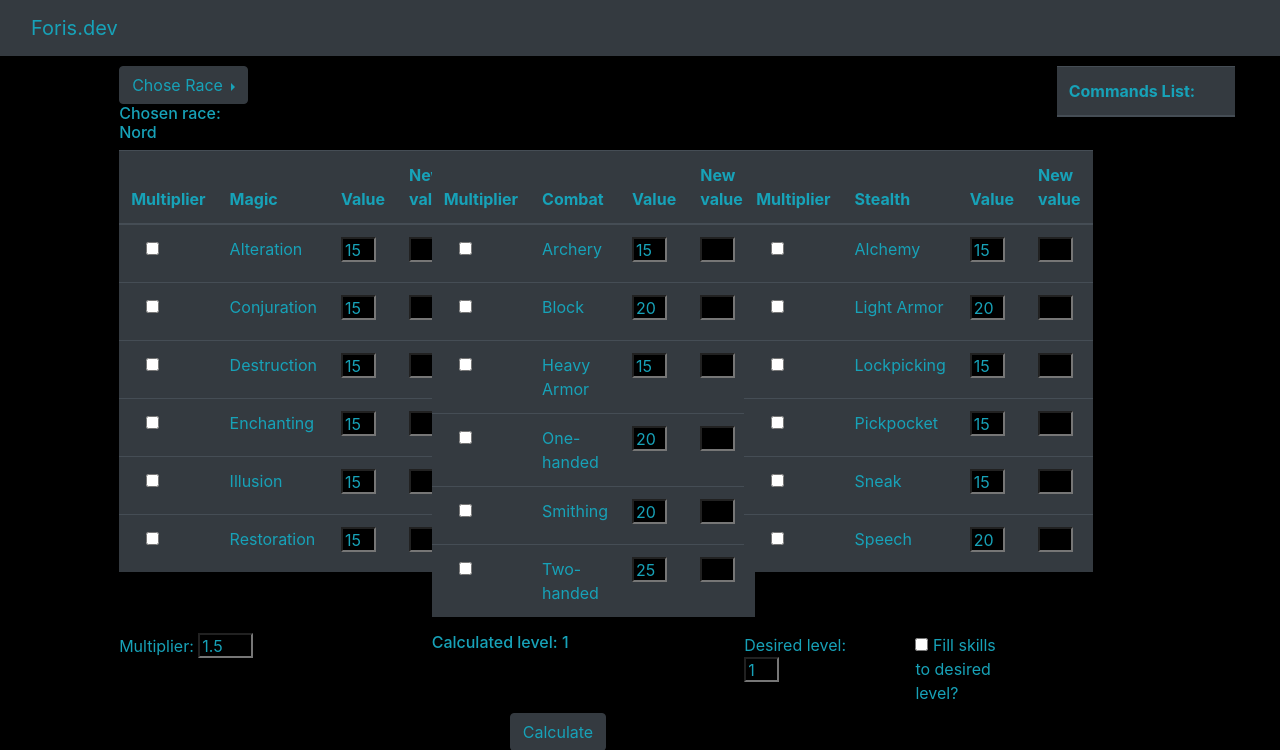
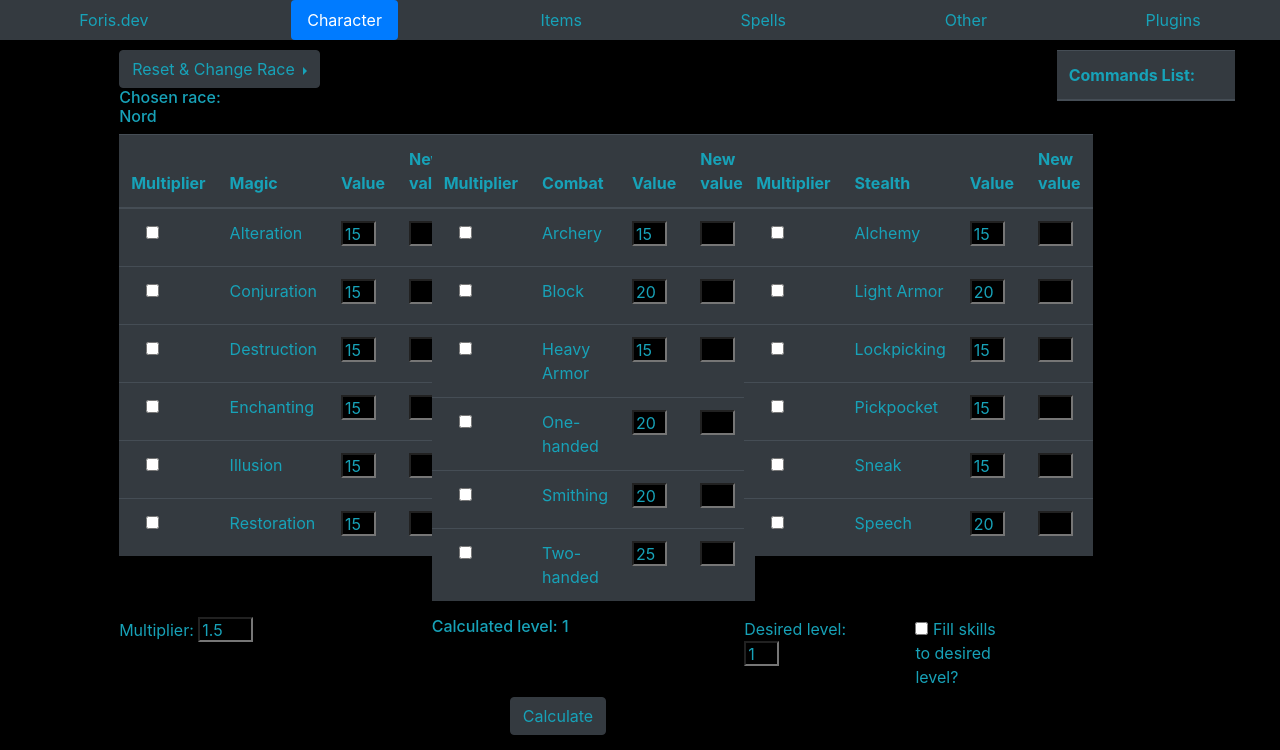
Before and after one commit to ForisTale/foris_dev, a Django app: page /the_elder_commands/ in a window 1280 px wide. Shown: the top 750 px of the page. Run offline with Django 3.2, Linux system fonts and the light colour scheme; data comes from the database, SQL or seed files in the repository; lists and menus that the app fills with data are empty; parts of the project's set-up code (start-up, migrations or seed data) failed here and were passed over; some libraries are stand-ins or nearby versions.

Commit message:
add new categories for tec and functional tests

```diff
--- a/the_elder_commands/inventory.py
+++ b/the_elder_commands/inventory.py
@@ -9,6 +9,7 @@ def template_variables(request):
             ["Khajiit", "khajiit_race"], ["Nord", "nord_race"],
             ["Ork", "ork_race"], ["Redguard", "redguard_race"],
         ],
+        "categories": ["character", "items", "spells", "other", "plugins"],
     }
 
 
--- a/the_elder_commands/templates/the_elder_commands/base.html
+++ b/the_elder_commands/templates/the_elder_commands/base.html
@@ -1,3 +1,5 @@
+{% load static %}
+{% load tec_extras %}
 <!DOCTYPE html>
 <html lang="en">
 <head>
@@ -6,14 +8,27 @@
     <link href="https://stackpath.bootstrapcdn.com/bootstrap/4.3.1/css/bootstrap.min.css" rel="stylesheet"
           integrity="sha384-ggOyR0iXCbMQv3Xipma34MD+dH/1fQ784/j6cY/iJTQUOhcWr7x9JvoRxT2MZw1T" crossorigin="anonymous">
     <link href="/static/the_elder_commands/base.css" rel="stylesheet">
+    <link rel="shortcut icon" href=" {% static 'favicon.ico' %}">
     <title>The Elder Commands</title>
 </head>
 <body>
-<nav class="navbar navbar-expand-lg navbar-dark bg-dark" role="navigation">
-    <div class="container-fluid">
-         <a class="navbar-brand text-info" href="{% url 'main_page:home' %}">Foris.dev</a>
-    </div>
-</nav>
+
+<ul class="nav nav-pills bg-dark justify-content-around">
+    <li class="nav-item">
+        <a class="nav-link text-info" href="{% url 'main_page:home' %}">Foris.dev</a>
+    </li>
+    {% for category in categories %}
+    <li class="nav-item">
+        {% with "tec:"|addstr:category as address_url %}
+        {% if active == category %}
+            <a class="nav-link active" href="{% url address_url %}">{{ category|title }}</a>
+        {% else %}
+            <a class="nav-link text-info" href="{% url address_url %}">{{ category|title }}</a>
+        {% endif %}
+        {% endwith %}
+    </li>
+    {% endfor %}
+</ul>
 <div class="row" style="height: 10px"></div>
 {% block body %}
 {% endblock %}
--- a/the_elder_commands/templates/the_elder_commands/character.html
+++ b/the_elder_commands/templates/the_elder_commands/character.html
@@ -19,10 +19,10 @@
     <div class="btn-group dropright">
         <button class="btn btn-dark dropdown-toggle text-info" type="button" id="id_chose_race"
                 data-toggle="dropdown" aria-haspopup="true" aria-expanded="false">
-            Chose Race
+            Reset & Change Race
         </button>
         <div class="dropdown-menu" aria-labelledby="id_chose_race">
-            {% for race in character.playable_races %}
+            {% for race in playable_races %}
                 <form action="{% url 'tec:character' %}" method="post">
                     <button class="dropdown-item {{ race.1 }}" value="{{ race.0 }}" name="race" type="submit">
                         {{ race.0 }}
--- /dev/null
+++ b/the_elder_commands/templates/the_elder_commands/items.html
@@ -0,0 +1 @@
+{% extends "the_elder_commands/base.html" %}
--- /dev/null
+++ b/the_elder_commands/templates/the_elder_commands/other.html
@@ -0,0 +1 @@
+{% extends "the_elder_commands/base.html" %}
--- /dev/null
+++ b/the_elder_commands/templates/the_elder_commands/plugins.html
@@ -0,0 +1 @@
+{% extends "the_elder_commands/base.html" %}
--- /dev/null
+++ b/the_elder_commands/templates/the_elder_commands/spells.html
@@ -0,0 +1 @@
+{% extends "the_elder_commands/base.html" %}
--- /dev/null
+++ b/the_elder_commands/templatetags/tec_extras.py
@@ -0,0 +1,8 @@
+from django import template
+
+register = template.Library()
+
+
+@register.filter
+def addstr(arg1, arg2):
+    return str(arg1) + str(arg2)
--- a/the_elder_commands/urls.py
+++ b/the_elder_commands/urls.py
@@ -1,9 +1,13 @@
 from django.urls import path
-from .views import character_view
+from .views import character_view, items_view, spells_view, other_view, plugins_view
 
 
 app_name = "tec"
 
 urlpatterns = [
     path("", character_view, name="character"),
+    path("items/", items_view, name="items"),
+    path("spells/", spells_view, name="spells"),
+    path("other/", other_view, name="other"),
+    path("plugins/", plugins_view, name="plugins"),
 ]
--- a/the_elder_commands/views.py
+++ b/the_elder_commands/views.py
@@ -21,7 +21,24 @@ def character_view(request):
             form.save()
             return redirect(instance)
     character = CharacterService(session_key=request.session.session_key)
-    return render(request, "the_elder_commands/character.html", {"character": character, "form": form})
+    return render(request, "the_elder_commands/character.html", {"character": character, "form": form,
+                                                                 "active": "character"})
+
+
+def items_view(request):
+    return render(request, "the_elder_commands/items.html", {"active": "items"})
+
+
+def spells_view(request):
+    return render(request, "the_elder_commands/spells.html", {"active": "spells"})
+
+
+def other_view(request):
+    return render(request, "the_elder_commands/other.html", {"active": "other"})
+
+
+def plugins_view(request):
+    return render(request, "the_elder_commands/plugins.html", {"active": "plugins"})
 
 
 def unpack_post(post):
@@ -32,6 +49,19 @@ def unpack_post(post):
         else:
             corrected[key] = value
     return corrected
+
+
+def correct_post(post, race):
+    unpacked_post = unpack_post(post)
+    skills = extract_skills(unpacked_post)
+    default_race = CharacterService.default_race_skills_update(race)
+    set_skills_values(skills, default_race)
+
+    post = {
+        **unpacked_post,
+        "skills": default_race,
+    }
+    return post
 
 
 def extract_skills(post):
@@ -67,16 +97,3 @@ def set_skills_values(skills_value, dictionary):
                     else:
                         value = skill_value
                     skill[kind + "_value"] = value
-
-
-def correct_post(post, race):
-    unpacked_post = unpack_post(post)
-    skills = extract_skills(unpacked_post)
-    default_race = CharacterService.default_race_skills_update(race)
-    set_skills_values(skills, default_race)
-
-    post = {
-        **unpacked_post,
-        "skills": default_race,
-    }
-    return post
```
Also changed, not shown: functional_tests/the_elder_commands/test_base_looks.py (added, +115 -0 lines), functional_tests/the_elder_commands/test_character.py (+0 -78 lines), functional_tests/the_elder_commands/test_items.py (added, +27 -0 lines), the_elder_commands/tests/test_views.py (+7 -0 lines), the_elder_commands/templatetags/__init__.py (added).
